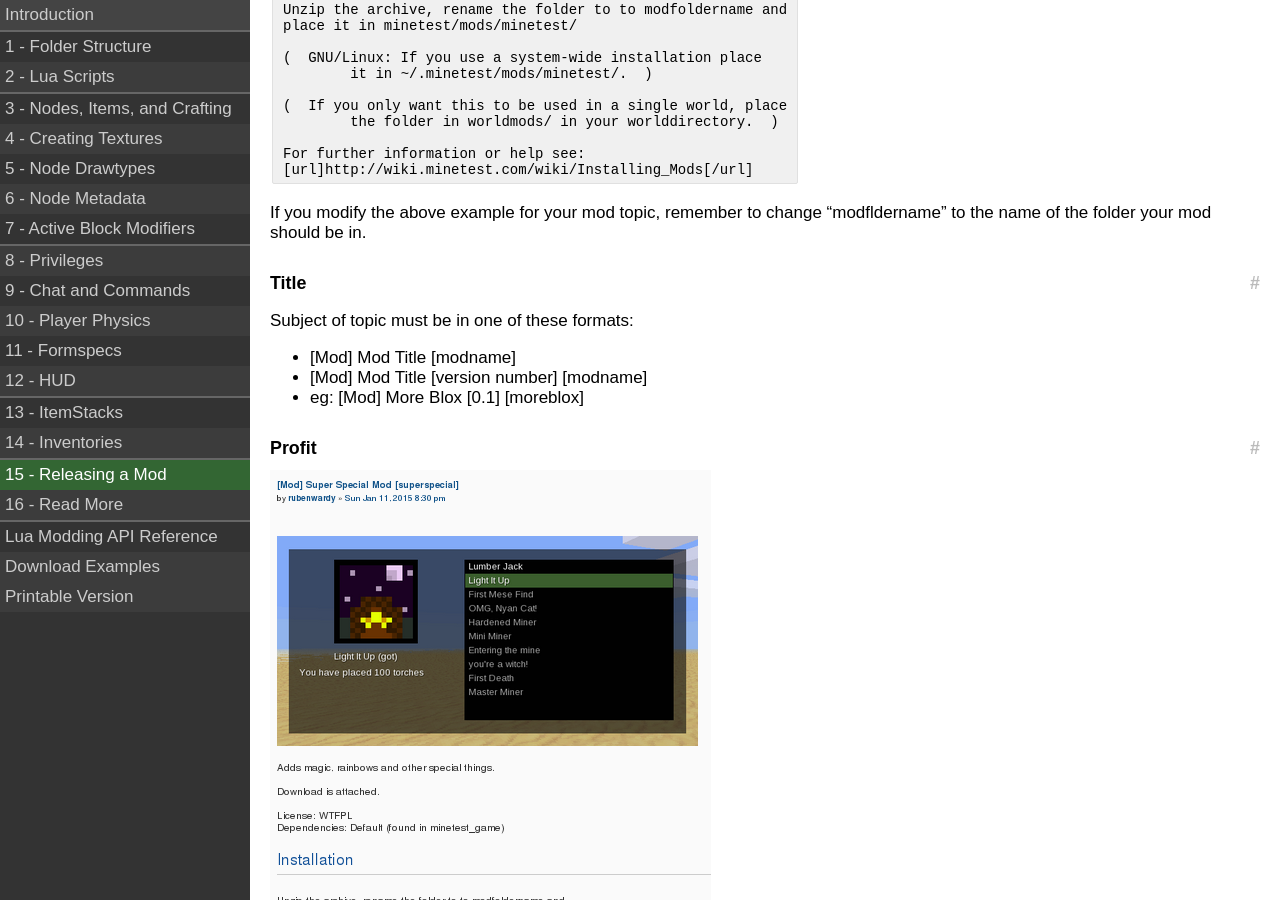
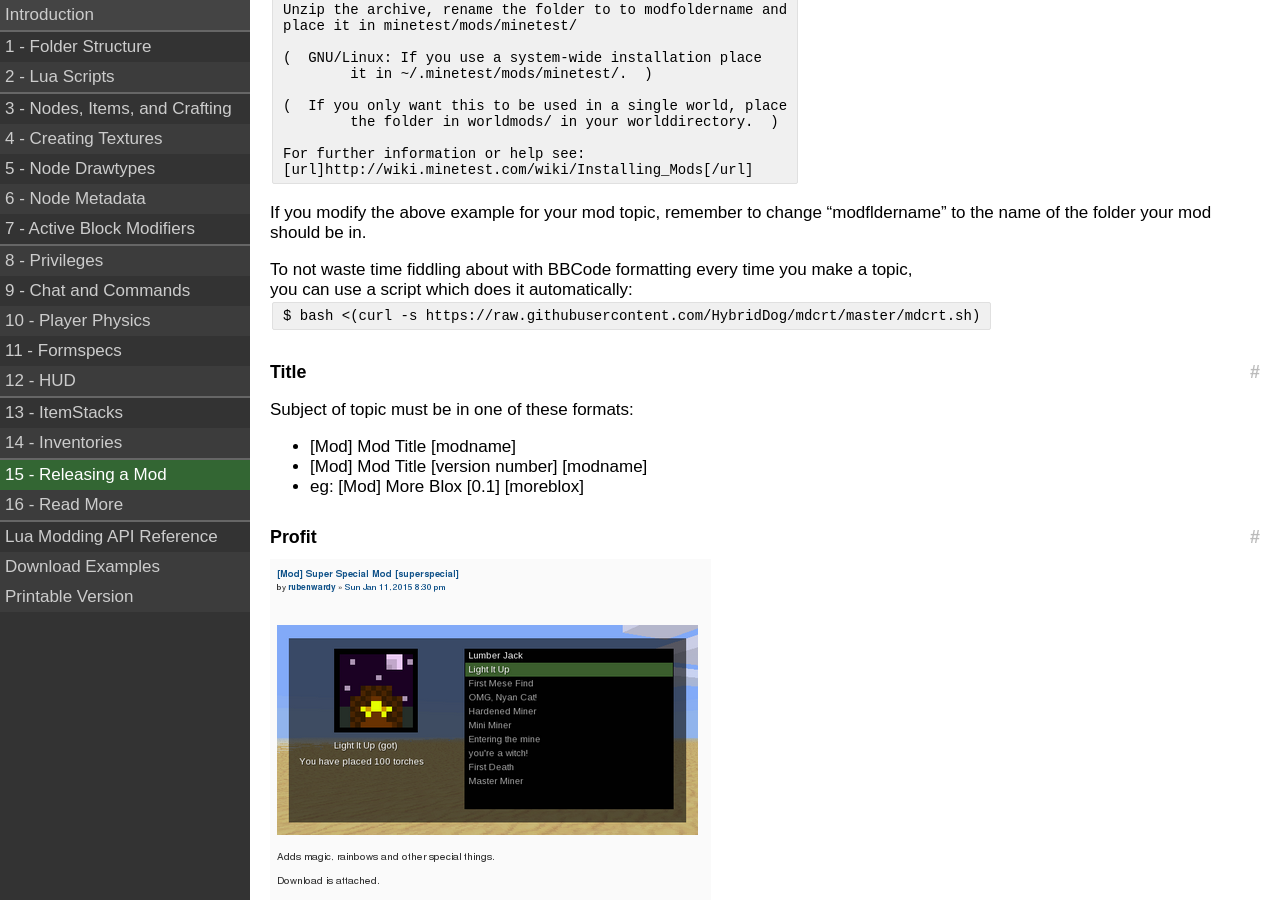
Before and after one commit to rubenwardy/minetest_modding_book, a Jekyll site: the page built from chapters/releasing.md, in a window 1280 px wide and 900 px high, scrolled down 4073 px. Built offline with Jekyll 4.4.1, drawn with Linux system fonts in a browser that asks for light colours; nearby versions of some CDN libraries.

Commit message:
releasing: add information about a quick way for making forum topics
M  chapters/releasing.md

````diff
--- a/chapters/releasing.md
+++ b/chapters/releasing.md
@@ -240,6 +240,10 @@ If you modify the above example for your mod topic, remember to
 change "modfldername" to the name of the folder your mod should be
 in.
 
+To not waste time fiddling about with BBCode formatting every time you make a topic,
+you can use a script which does it automatically:
+```$ bash <(curl -s https://raw.githubusercontent.com/HybridDog/mdcrt/master/mdcrt.sh)```
+
 ### Title
 
 Subject of topic must be in one of these formats:
````
